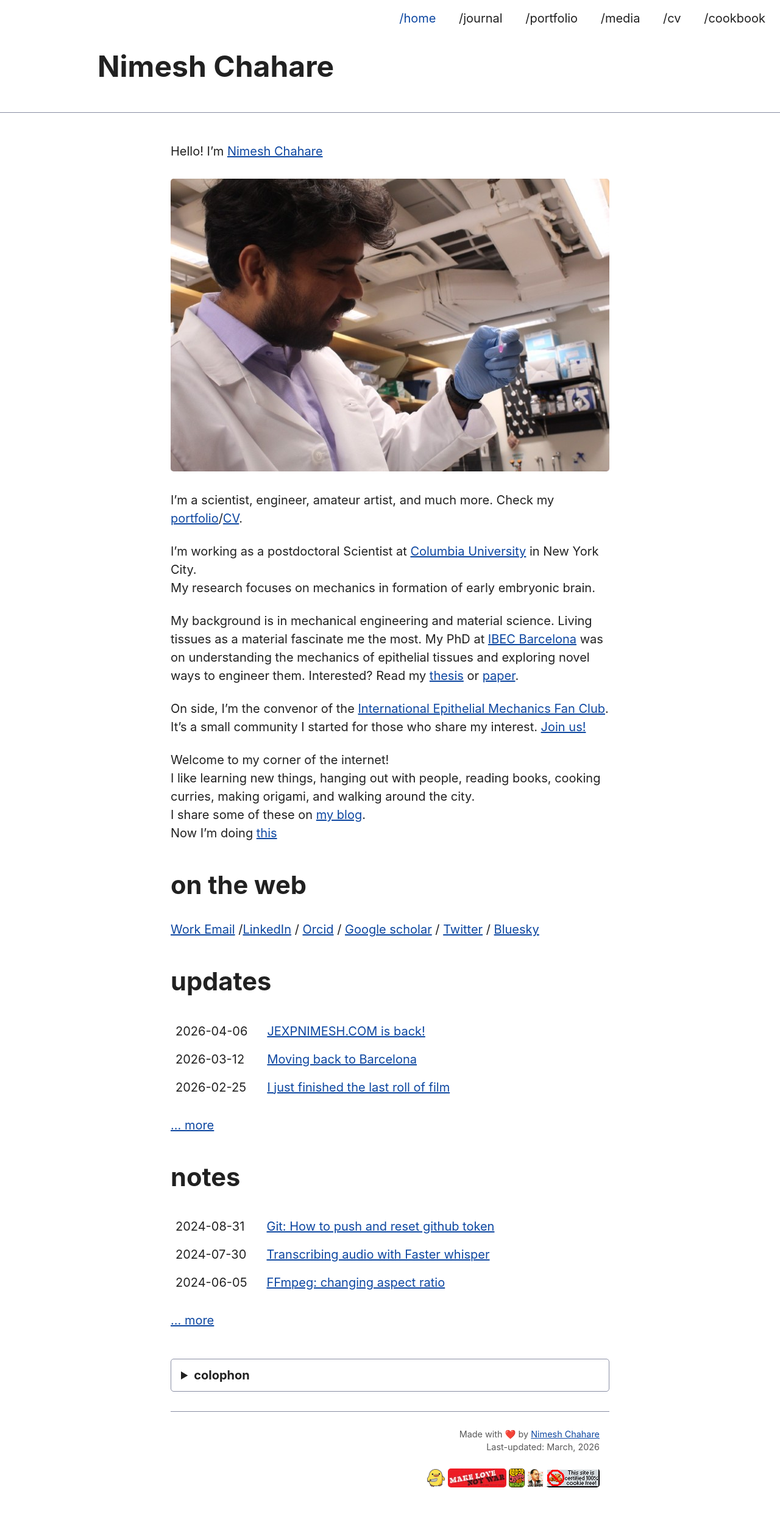
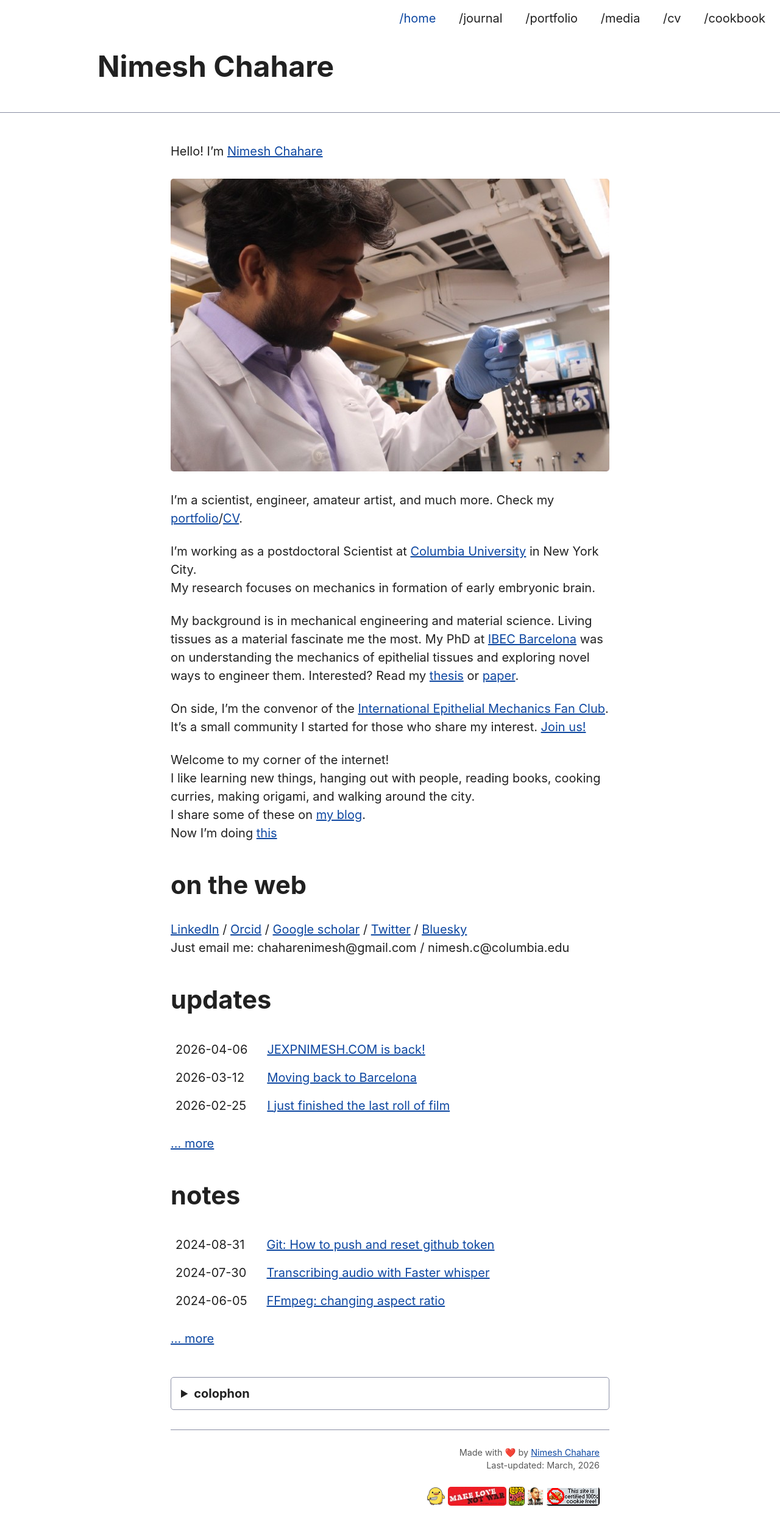
Before and after one commit to nchahare/nchahare.github.io, a Jekyll site: the page built from index.md, in a window 1280 px wide. Shown: the whole page at 61% size. Built offline with Jekyll 4.4.1, drawn with Linux system fonts in a browser that asks for light colours; before the commit the page ends 2469 px from its top, so only the background shows below that.

Commit message:
hidden email address

```diff
--- a/assets/css/style.css
+++ b/assets/css/style.css
@@ -1,6 +1,11 @@
 .post-link {
   font-size: 1.6rem;
   font-weight: bold;
+}
+
+.reverse-email {
+    direction: rtl;
+    unicode-bidi: bidi-override;
 }
 
 .meta {
--- a/index.md
+++ b/index.md
@@ -28,5 +28,5 @@ I share some of these on [my blog](/journal).<br>
 Now I'm doing [this](/now)<br>
 
 ## on the web
-
-[Work Email](mailto:nimesh.c@columbia.edu) /[LinkedIn](https://www.linkedin.com/in/nchahare/) / [Orcid](https://orcid.org/0000-0003-3210-6777) / [Google scholar](https://scholar.google.com/citations?user=g0yOthAAAAAJ&hl=en&oi=ao) / [Twitter](https://twitter.com/onenimesa/) / [Bluesky](https://bsky.app/profile/onenimesa.bsky.social)
+[LinkedIn](https://www.linkedin.com/in/nchahare/) / [Orcid](https://orcid.org/0000-0003-3210-6777) / [Google scholar](https://scholar.google.com/citations?user=g0yOthAAAAAJ&hl=en&oi=ao) / [Twitter](https://twitter.com/onenimesa/) / [Bluesky](https://bsky.app/profile/onenimesa.bsky.social) <br>
+Just email me: <span class="reverse-email">ude.aibmuloc@c.hsemin</span> / <span class="reverse-email">moc.liamg@hseminerahahc</span>
```
Also changed, not shown: cv.md (+2 -1 lines), 1 other file.
